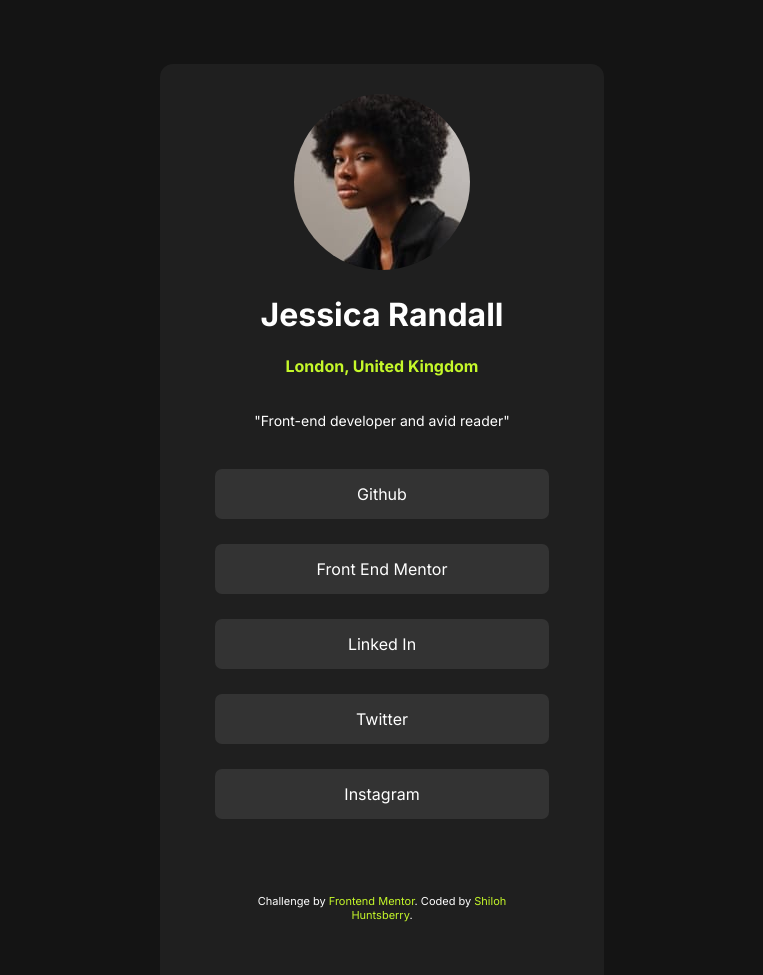
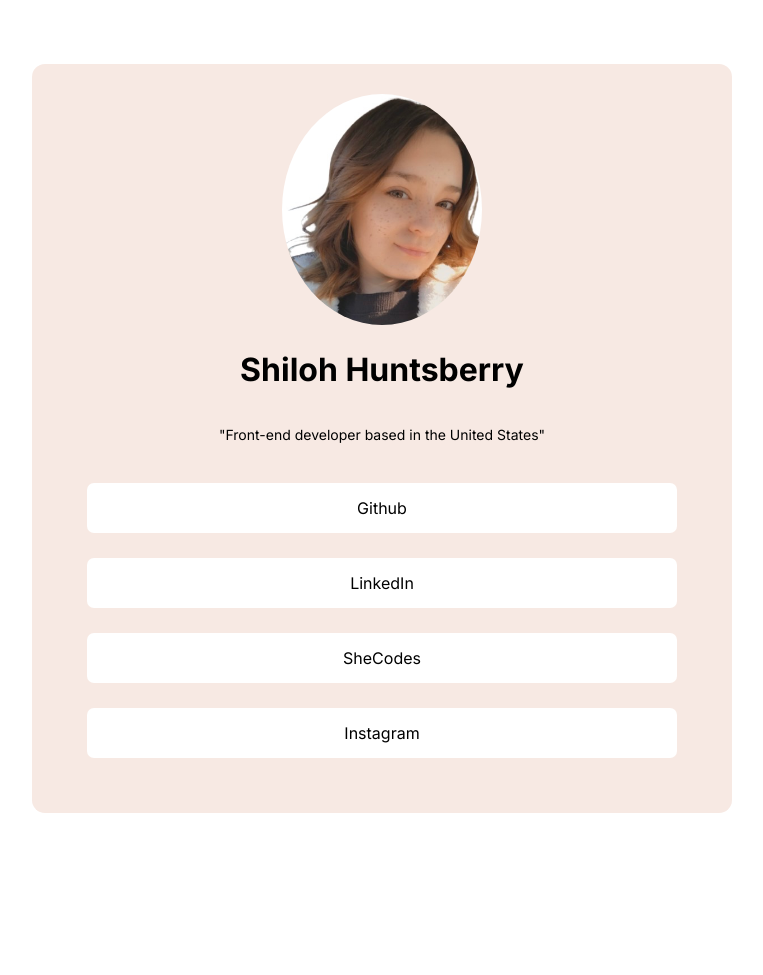
Before and after one commit to HuntsberryS/project3, a plain HTML site: page index.html in a window 1280 px wide. Shown: the whole page, without its empty margins (266-1029 px from the left). After the commit the page ends 872 px from the top, so only its background shows below. Drawn offline with Linux system fonts and the light colour scheme; a web font is replaced by a local one.

Commit message:
Personalize template and change styling

```diff
--- a/index.html
+++ b/index.html
@@ -10,40 +10,27 @@
       href="https://fonts.googleapis.com/css2?family=Faustina:ital,wght@0,300..800;1,300..800&family=Inter:ital,opsz,wght@0,14..32,100..900;1,14..32,100..900&display=swap"
       rel="stylesheet"
     />
-
-    <link
-      rel="icon"
-      type="image/png"
-      sizes="32x32"
-      href="./assets/images/favicon-32x32.png"
-    />
     <link rel="stylesheet" href="styles.css" />
-    <title>Frontend Mentor | Social links profile</title>
+    <title>Social links Page</title>
   </head>
   <body>
     <main class="main">
-      <div class="image">
-        <img src="./assets/images/avatar-jessica.jpeg" alt="profilePic" />
+      <header>
+        <div class="image">
+          <img src="avatar.jpg" alt="profilePic" width="200px"/>
+        </div>
+        <h1>Shiloh Huntsberry</h1>
+        <p>"Front-end developer based in the United States"</p>
+      </header>
+      <navbar>
+        <div class="button">
+          <a href="https://github.com/HuntsberryS">Github </a>
+        </div>
+        <div class="button"><a href="https://www.linkedin.com/in/shiloh-huntsberry-825596364/">LinkedIn </a></div>
+        <div class="button"><a href="https://www.shecodes.io/graduates/104306-shiloh-huntsberry">SheCodes </a></div>
+        <div class="button"><a href="https://www.instagram.com/shilohbreann/">Instagram </a></div>
       </div>
-      <h1>Jessica Randall</h1>
-      <h4>London, United Kingdom</h4>
-      <p>"Front-end developer and avid reader"</p>
-      <div class="button">
-        <a href="#">Github </a>
-      </div>
-      <div class="button">
-        <a href="#">Front End Mentor </a>
-      </div>
-      <div class="button"><a href="#">Linked In </a></div>
-      <div class="button"><a href="#">Twitter </a></div>
-      <div class="button"><a href="#">Instagram </a></div>
-    </div>
-
-    <div class="attribution">
-      Challenge by
-      <a href="https://www.frontendmentor.io?ref=challenge" target="_blank"
-        >Frontend Mentor</a
-      >. Coded by <a href="#">Shiloh Huntsberry</a>.
+      </navbar>
     </main>
   </body>
 </html>
--- a/styles.css
+++ b/styles.css
@@ -11,10 +11,10 @@
 }
 
 body {
-  background-color: hsl(0, 0%, 8%);
+  background-color: #fff;
   width: 100%;
   height: 100vh;
-  color: white;
+  color: black;
 }
 
 .attribution {
@@ -26,8 +26,8 @@ body {
   color: hsl(228, 45%, 44%);
 }
 main {
-  background-color: hsl(0, 0%, 12%);
-  width: 30%;
+  background-color: #f7e9e3;
+  width: 50%;
   padding: 30px;
   border-radius: 13px;
   margin: 5% auto;
@@ -38,41 +38,22 @@ p {
   font-size: 14px;
 }
 .button {
-  background-color: hsl(0, 0%, 20%);
+  background-color: hsl(0, 0%, 100%);
   padding: 15px;
   border-radius: 7px;
   margin: 25px;
 }
 a {
   text-decoration: none;
-  color: white;
+  color: hsl(0, 0%, 0%);
 }
 img {
   border-radius: 50%;
 }
-h4 {
-  color: hsl(75, 94%, 57%);
-}
-.attribution a {
-  color: hsl(75, 94%, 57%);
-}
+
 .button:hover {
-  background-color: hsl(75, 94%, 57%);
+  background-color: #ffc0c2;
 }
 .button a:hover {
   color: black;
 }
-
-@media screen and (max-width: 375px) {
-  main {
-    width: 75%;
-    padding: 5px;
-  }
-  img {
-    width: 100px;
-    height: 100px;
-  }
-  .button {
-    margin: 12px;
-  }
-}
```
Also changed, not shown: avatar.jpg (added).
